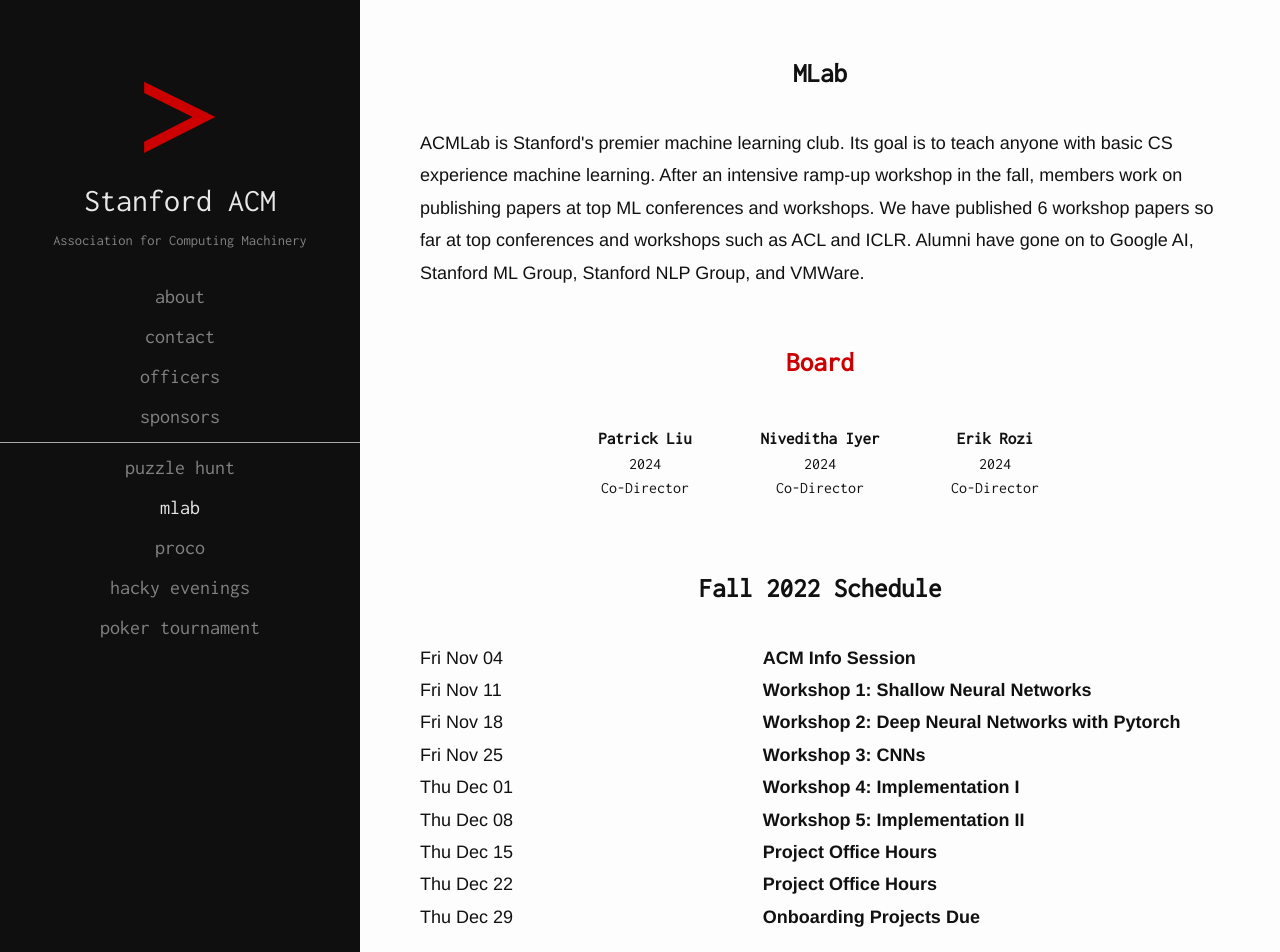
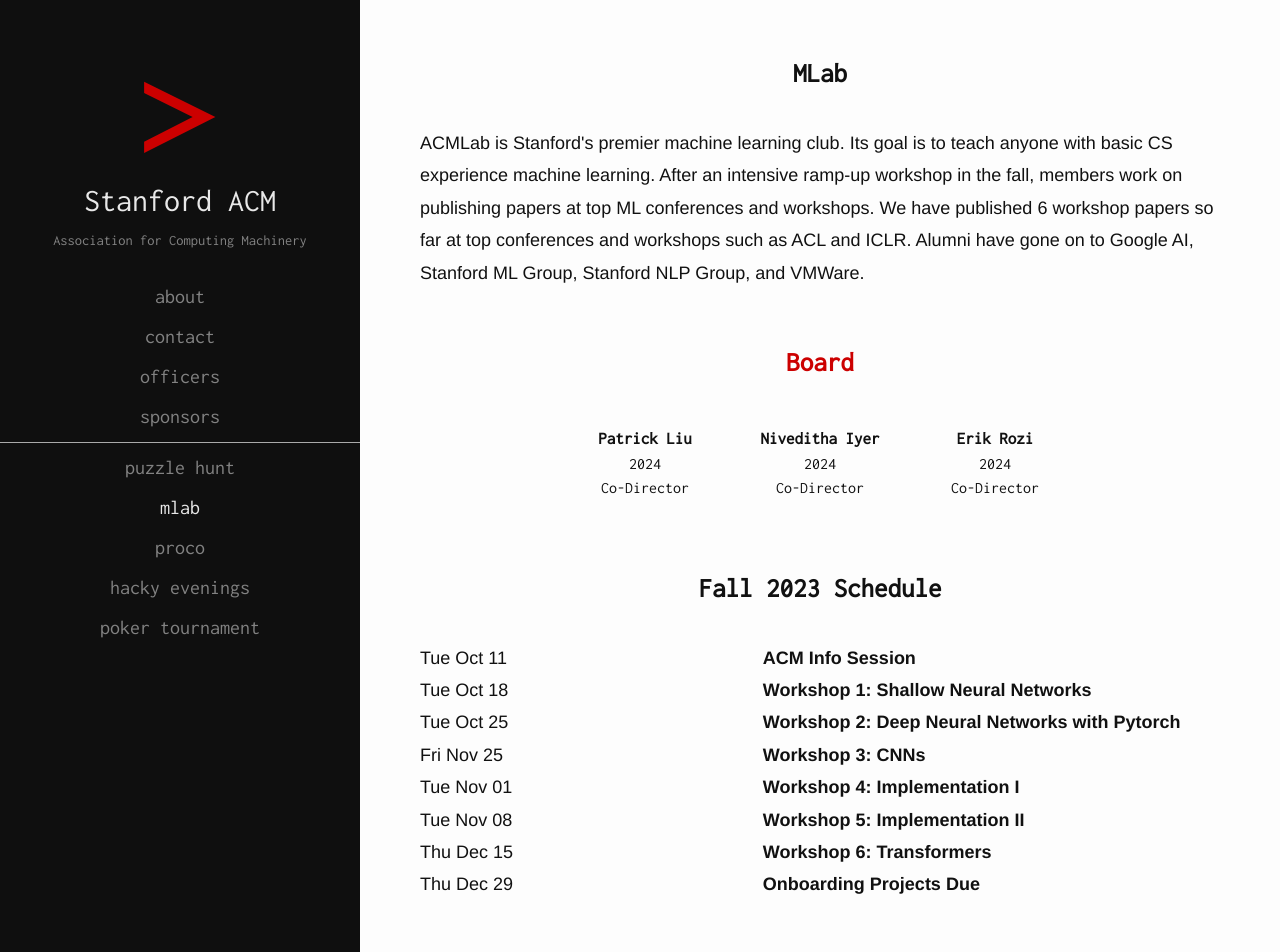
Before and after one commit to StanfordACM/Stanford-ACM, a Next.js app: page /mlab in a window 1280 px wide. Shown: the top 952 px of the page. Built offline with nearby package versions, Linux system fonts and the light colour scheme.

Commit message:
Update ACM workshops

```diff
--- a/pages/mlab.tsx
+++ b/pages/mlab.tsx
@@ -100,27 +100,26 @@
         </People>
       </Section>
       <Section id="schedule">
-        <Title>Fall 2022 Schedule</Title>
-        <Event date={new Date(2022, 10, 4)} title="ACM Info Session" />
+        <Title>Fall 2023 Schedule</Title>
+        <Event date={new Date(2022, 9, 11)} title="ACM Info Session" />
         <Event
-          date={new Date(2022, 10, 11)}
+          date={new Date(2022, 9, 18)}
           title="Workshop 1: Shallow Neural Networks"
         />
         <Event
-          date={new Date(2022, 10, 18)}
+          date={new Date(2022, 9, 25)}
           title="Workshop 2: Deep Neural Networks with Pytorch"
         />
         <Event date={new Date(2022, 10, 25)} title="Workshop 3: CNNs" />
         <Event
-          date={new Date(2022, 11, 1)}
+          date={new Date(2022, 10, 1)}
           title="Workshop 4: Implementation I"
         />
         <Event
-          date={new Date(2022, 11, 8)}
+          date={new Date(2022, 10, 8)}
           title="Workshop 5: Implementation II"
         />
-        <Event date={new Date(2022, 11, 15)} title="Project Office Hours" />
-        <Event date={new Date(2022, 11, 22)} title="Project Office Hours" />
+        <Event date={new Date(2022, 11, 15)} title="Workshop 6: Transformers" />
         <Event date={new Date(2022, 11, 29)} title="Onboarding Projects Due" />
       </Section>
       <Section id="recent-projects">
```
